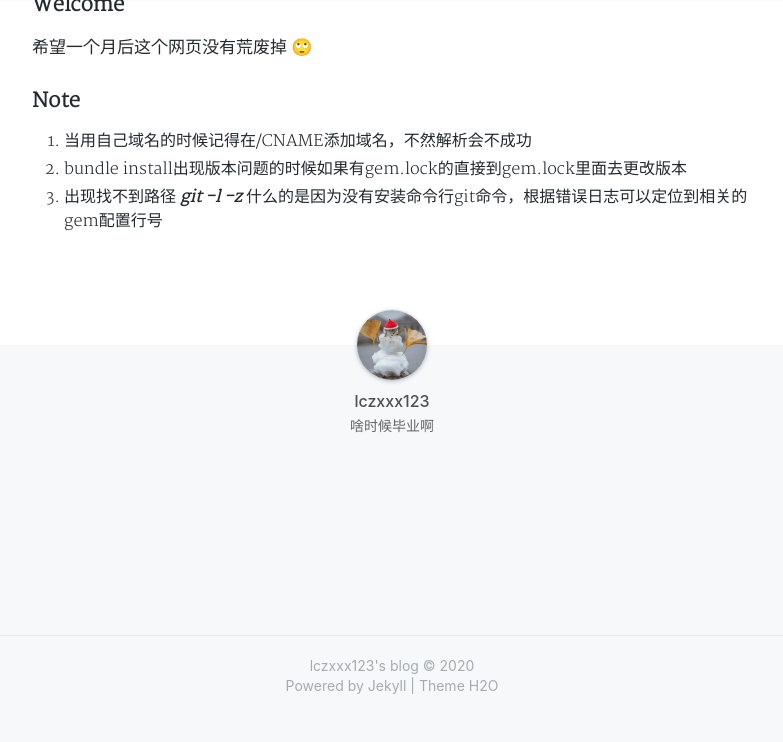
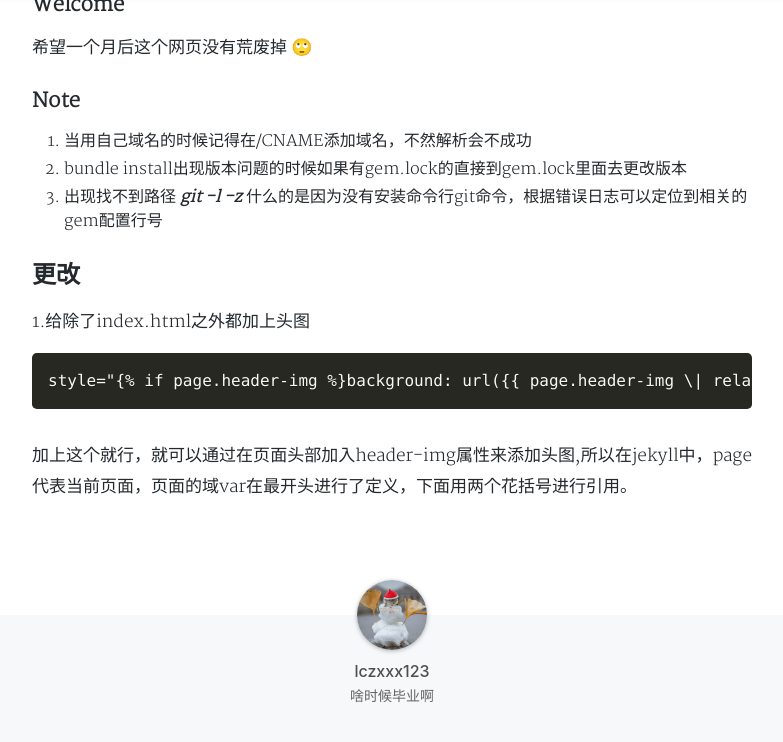
Before and after one commit to lczxxx123/lczxxx123.github.io, a Jekyll site: the page built from _posts/2020-09-06-hello-jekyll.md, in a window 1280 px wide and 900 px high, scrolled down 609 px. Shown: the top 742 px of the window, without its empty margins (248-1031 px from the left). Built offline with Jekyll 4.4.1, drawn with Linux system fonts in a browser that asks for light colours; nearby versions of some CDN libraries; a style sheet for code colours, icons or effects is not loaded; before the commit the page ends 1325 px from its top, so only the background shows below that.

Commit message:
Update 2020-09-06-hello-jekyll.md

```diff
--- a/_posts/2020-09-06-hello-jekyll.md
+++ b/_posts/2020-09-06-hello-jekyll.md
@@ -20,3 +20,13 @@ tags: jekyll
 1. 当用自己域名的时候记得在/CNAME添加域名，不然解析会不成功
 2. bundle install出现版本问题的时候如果有gem.lock的直接到gem.lock里面去更改版本
 3. 出现找不到路径 _**git -l -z**_ 什么的是因为没有安装命令行git命令，根据错误日志可以定位到相关的gem配置行号
+
+## 更改
+
+1.给除了index.html之外都加上头图
+
+{% raw %}
+    style="{% if page.header-img %}background: url({{ page.header-img \| relative_url }}) no-repeat center center; background-size: cover;{% endif %}"
+{% endraw %}
+
+加上这个就行，就可以通过在页面头部加入header-img属性来添加头图,所以在jekyll中，page代表当前页面，页面的域var在最开头进行了定义，下面用两个花括号进行引用。
```
